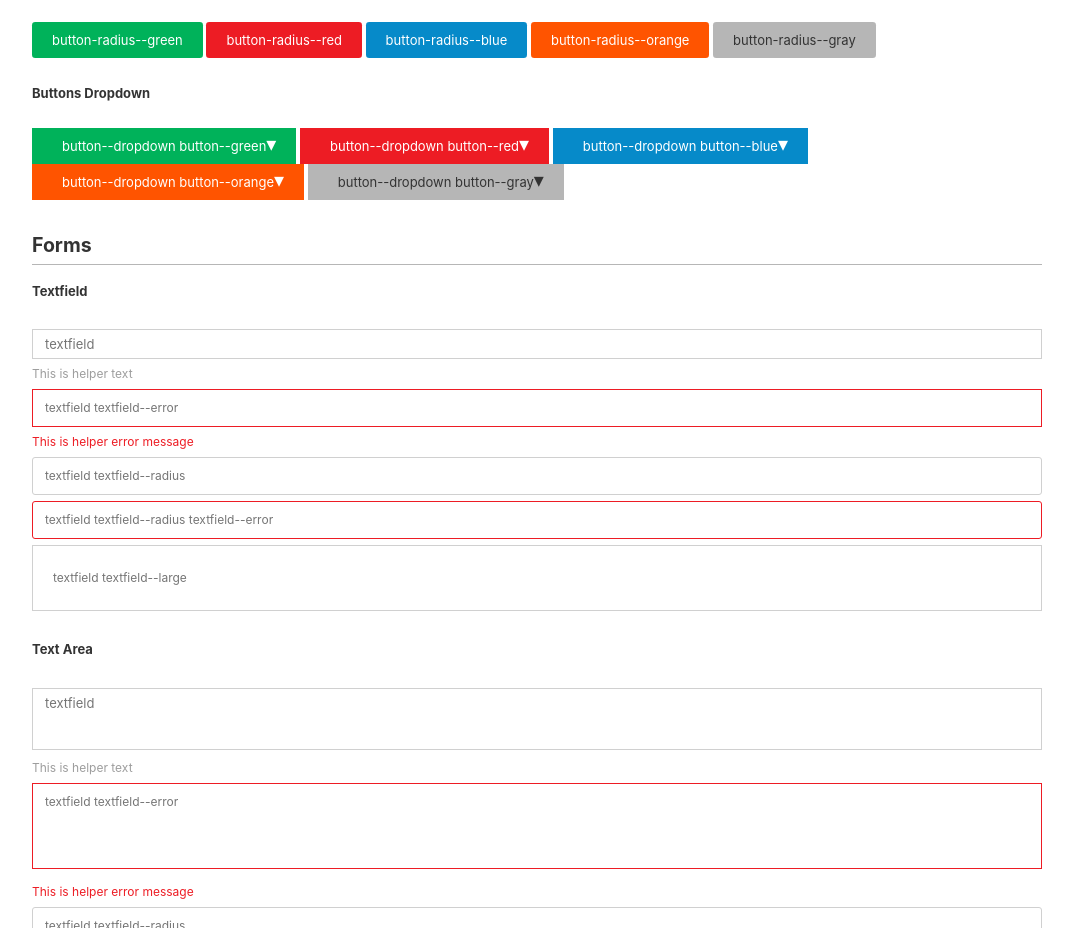
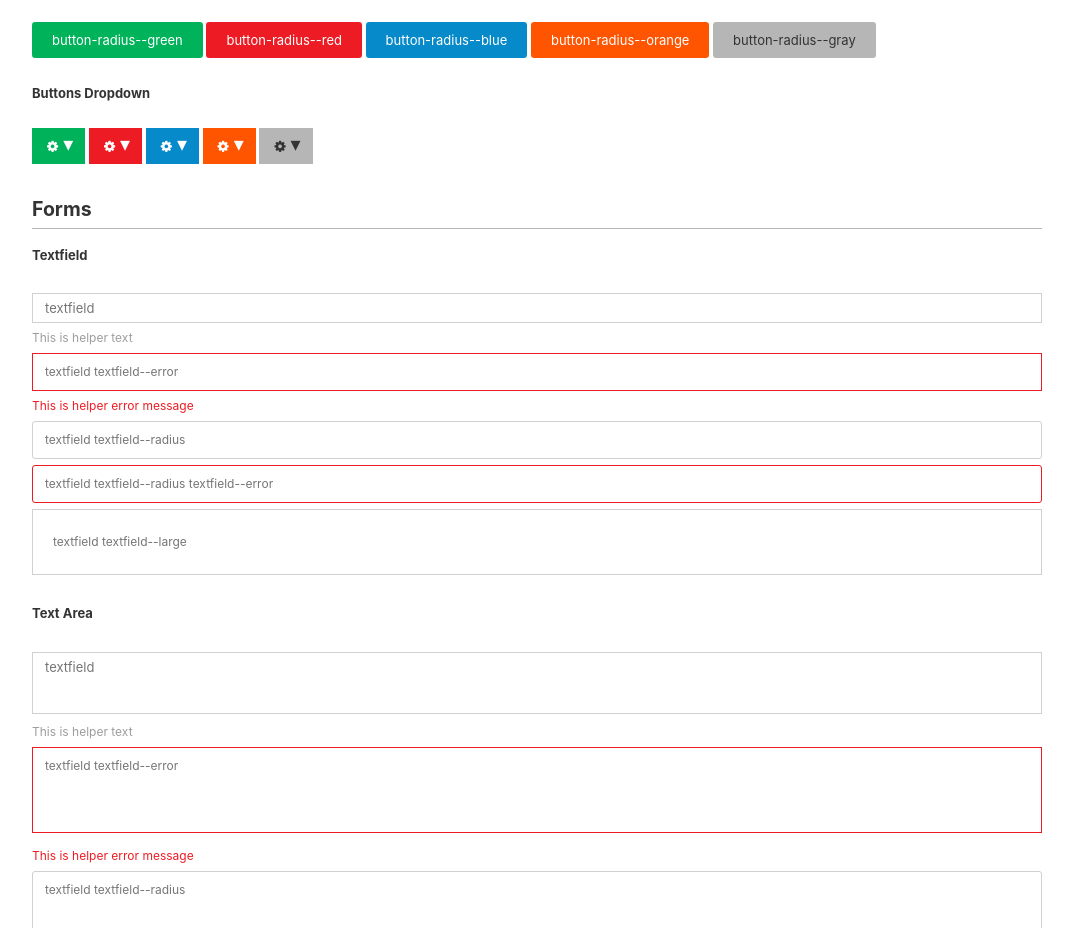
Before and after one commit to mazipan/awesome-bemcss, a website: page demo/index.html in a window 1280 px wide. Shown: the part 1820-2748 px from the top of the page, without its empty margins (178-1251 px from the left). Drawn offline with Linux system fonts and the light colour scheme.

Commit message:
change dropdown demo with icon

```diff
--- a/demo/index.html
+++ b/demo/index.html
@@ -248,7 +248,7 @@
           <h4>Buttons Dropdown</h4>
           <div class="content__wrapper">
             <button class="button button--dropdown button--green">
-              button--dropdown button--green
+              <i class="fa fa-cog"></i>
 
               <ul class="button__menu" role="menu">
                 <li><a href="#">25</a></li>
@@ -257,7 +257,7 @@
               </ul>
             </button>
             <button class="button button--dropdown button--red">
-              button--dropdown button--red
+              <i class="fa fa-cog"></i>
 
               <ul class="button__menu" role="menu">
                 <li><a href="#">25</a></li>
@@ -266,7 +266,7 @@
               </ul>
             </button>
             <button class="button button--dropdown button--blue">
-              button--dropdown button--blue
+              <i class="fa fa-cog"></i>
 
               <ul class="button__menu" role="menu">
                 <li><a href="#">25</a></li>
@@ -275,7 +275,8 @@
               </ul>
             </button>
             <button class="button button--dropdown button--orange">
-            button--dropdown button--orange
+              <i class="fa fa-cog"></i>
+
               <ul class="button__menu" role="menu">
                 <li><a href="#">25</a></li>
                 <li><a href="#">50</a></li>
@@ -283,7 +284,8 @@
               </ul>
             </button>
             <button class="button button--dropdown button--gray">
-              button--dropdown button--gray
+              <i class="fa fa-cog"></i>
+
               <ul class="button__menu" role="menu">
                 <li><a href="#">25</a></li>
                 <li><a href="#">50</a></li>
--- a/src/_scss/_components/_buttons.scss
+++ b/src/_scss/_components/_buttons.scss
@@ -44,12 +44,14 @@ $buttonVariansFont: $white, $white, $white, $white, $black;
 
 
     &--dropdown{
+        padding: 10px 12px 10px 0;
+
         &:after{
             content: '\25BE';
             font-size: 2rem;
             position: relative;
             float: right;
-            padding-left: .5em;
+            padding-left: 1em;
             margin-top: -6px;
             height: 0;
         }
@@ -63,7 +65,6 @@ $buttonVariansFont: $white, $white, $white, $white, $black;
         border: 1px solid $greyLight;
         background-color: $white;
         margin-top: .8em;
-        margin-left: -1.5em;
         text-align: left;
         @extend %reset-list;
 
--- a/src/_scss/components/_buttons.scss
+++ b/src/_scss/components/_buttons.scss
@@ -42,13 +42,16 @@ $buttonVariansFont: $white, $white, $white, $white, $black;
         }
     }
 
+
     &--dropdown{
+        padding: 10px 12px 10px 0;
+
         &:after{
             content: '\25BE';
             font-size: 2rem;
             position: relative;
             float: right;
-            padding-left: .5em;
+            padding-left: 1em;
             margin-top: -6px;
             height: 0;
         }
@@ -62,7 +65,6 @@ $buttonVariansFont: $white, $white, $white, $white, $black;
         border: 1px solid $greyLight;
         background-color: $white;
         margin-top: .8em;
-        margin-left: -1.5em;
         text-align: left;
         @extend %reset-list;
 
```
Also changed, not shown: dist/awesome-bemcss.css, dist/demo.css.
